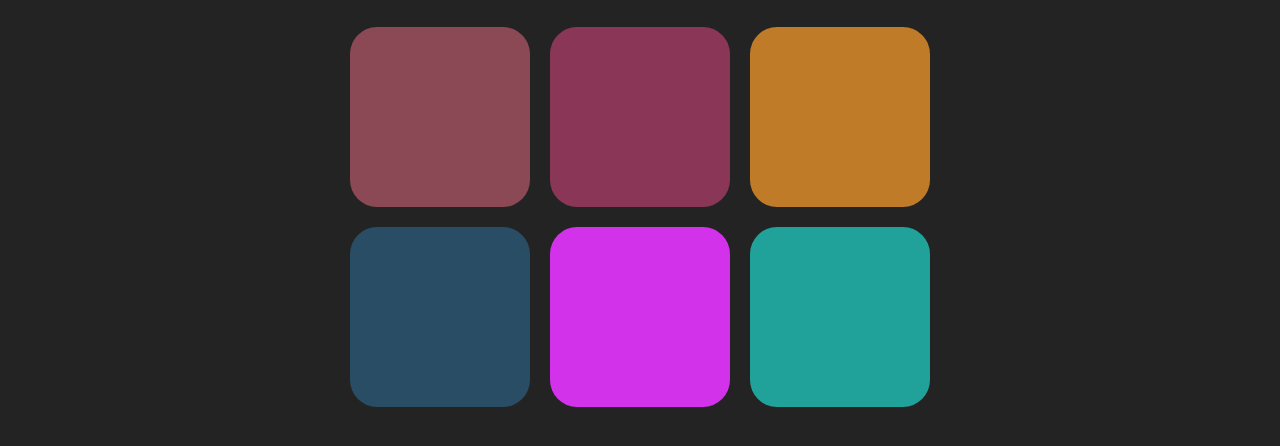
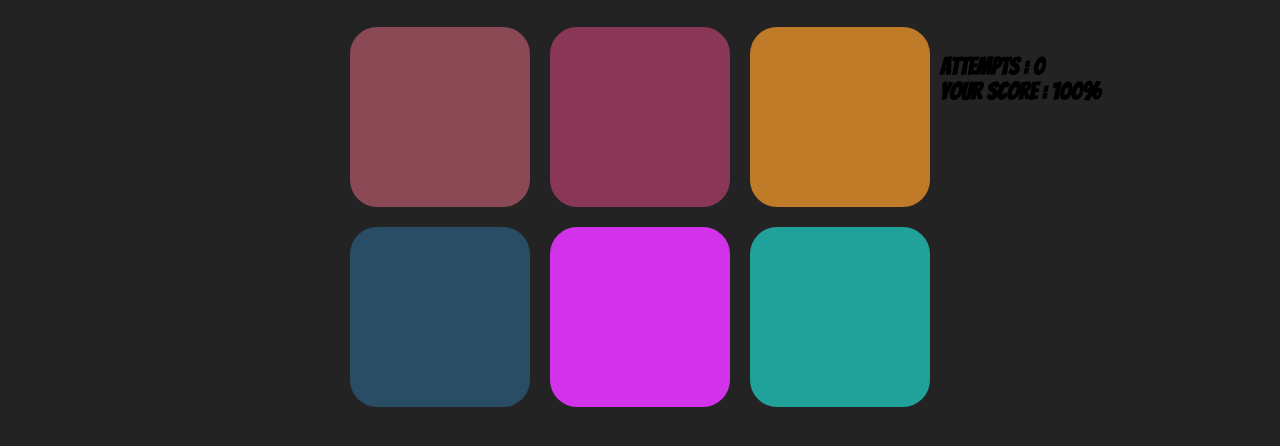
Before and after one commit to The-King-in-the-North/ColorGame, a plain HTML site: page index.html in a window 1280 px wide. Shown: the part 214-660 px from the top of the page. Drawn offline with Linux system fonts and the light colour scheme.

Commit message:
Update index.html

```diff
--- a/index.html
+++ b/index.html
@@ -4,6 +4,9 @@
 	<title>Color Game</title>
 	<link rel="stylesheet" type="text/css" href="capp.css">
 	<link href="https://fonts.googleapis.com/css?family=Bangers" rel="stylesheet">
+<link rel="shortcut icon" href="https://cdn4.iconfinder.com/data/icons/love-wins/500/Rainbow_horn-512.png" type="image/x-icon" />
+
+	<meta name="viewport" content="width=device-width, initial-scale=1" />
 </head>
 <body>
 <h1>The Great<br> <span id="colorDisplay">RGB</span><br> Guessing Game</h1>
@@ -23,7 +26,10 @@
 	<div class="square"></div>
 	<div class="square"></div>
 </div>
-
+<br>
+<div id="result">
+<h2> Attempts : <span id="atts">0</span><br> Your Score : <span id="score">100</span>%</h2>
+</div>
 <script type="text/javascript" src="capp.js"></script>
 </body>
 </html>
```
